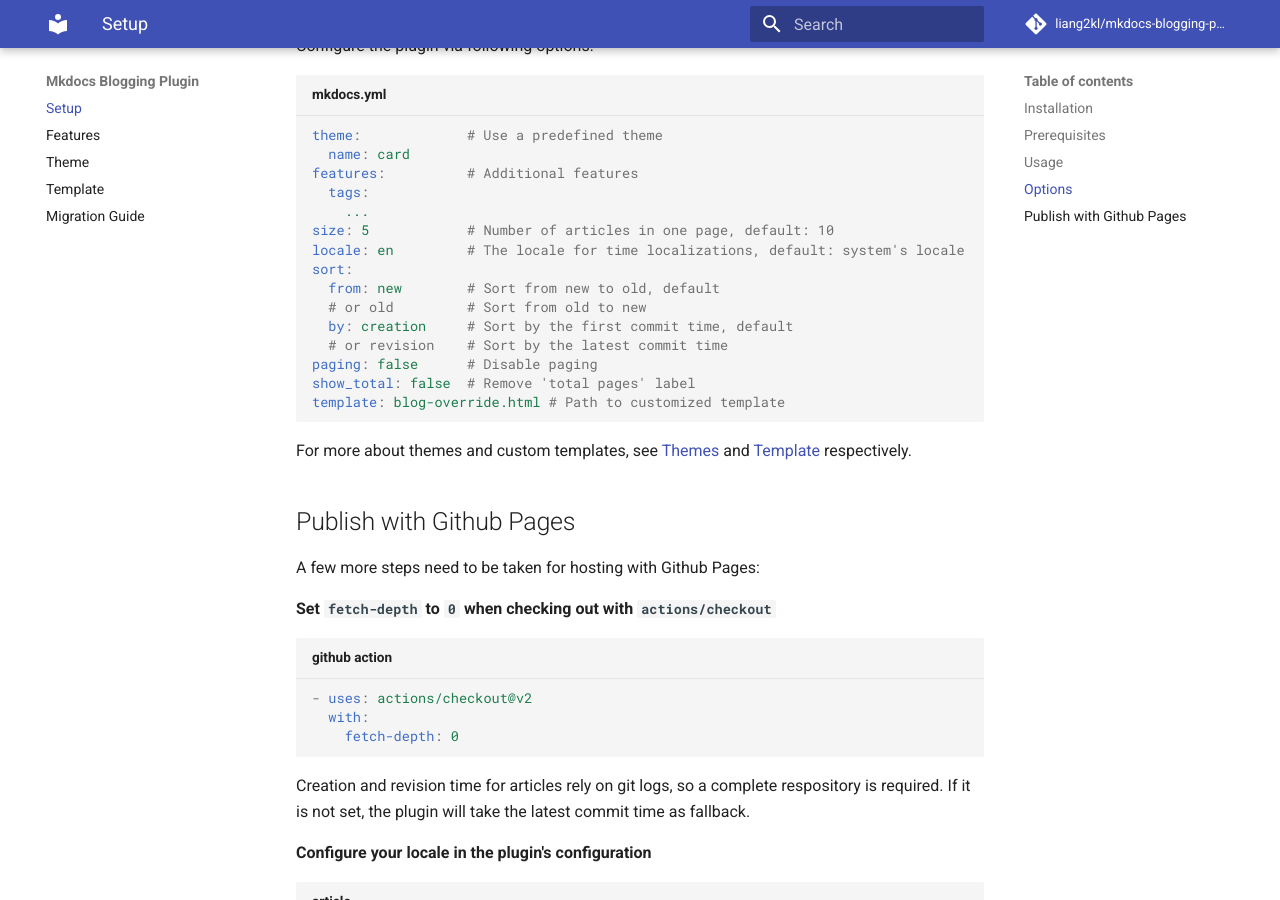
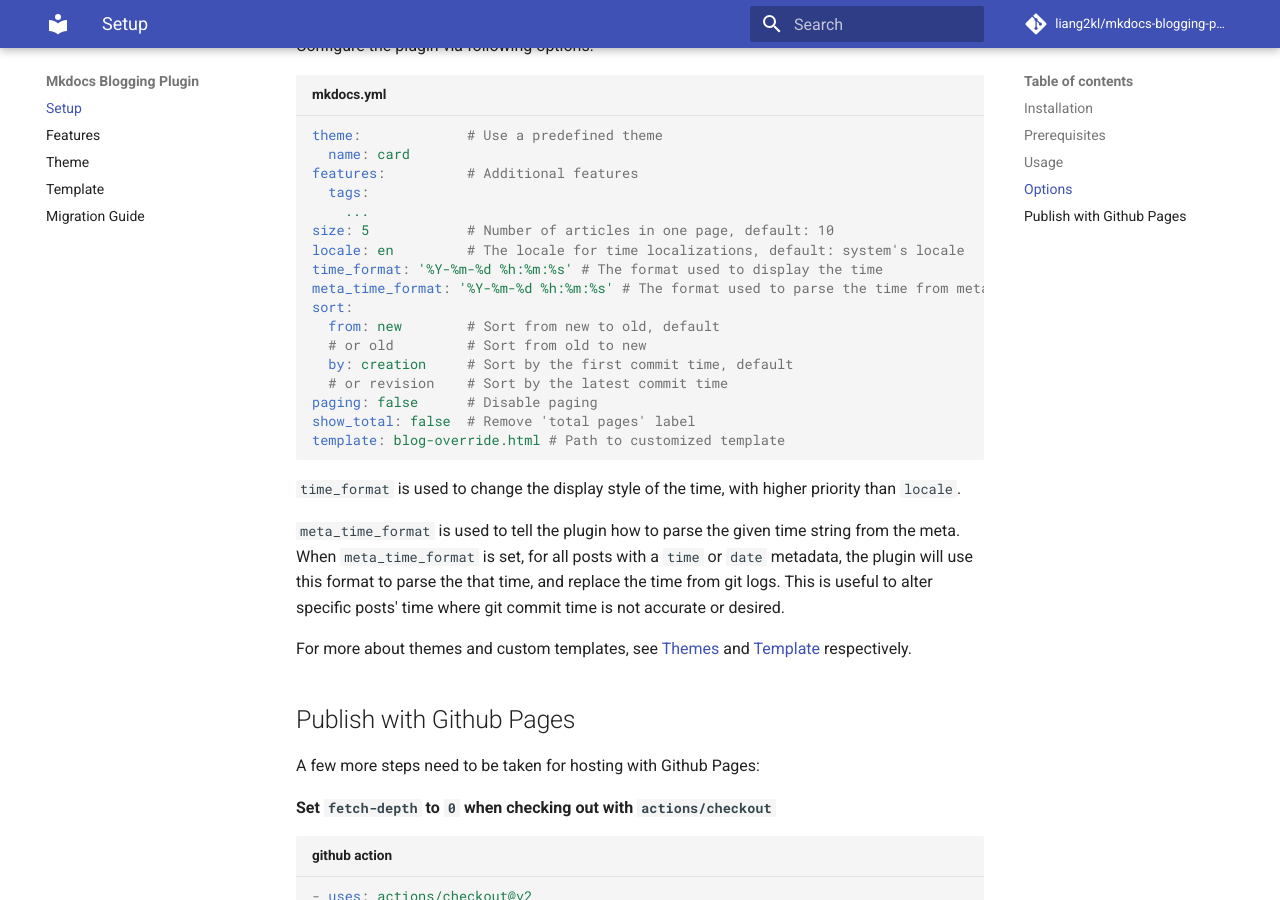
Before and after one commit to liang2kl/mkdocs-blogging-plugin, an MkDocs documentation site: the page built from docs/index.md, in a window 1280 px wide and 900 px high, scrolled down 2036 px. Built offline with MkDocs 1.6.1 and Material for MkDocs 9.7.7, drawn with Linux system fonts in a browser that asks for light colours; comment, search, counter and statistics services are not loaded.

Commit message:
Update docs

````diff
--- a/docs/index.md
+++ b/docs/index.md
@@ -92,6 +90,8 @@ features:          # Additional features
     ...
 size: 5            # Number of articles in one page, default: 10
 locale: en         # The locale for time localizations, default: system's locale
+time_format: '%Y-%m-%d %h:%m:%s' # The format used to display the time
+meta_time_format: '%Y-%m-%d %h:%m:%s' # The format used to parse the time from meta
 sort:
   from: new        # Sort from new to old, default
   # or old         # Sort from old to new
@@ -101,6 +101,13 @@ paging: false      # Disable paging
 show_total: false  # Remove 'total pages' label
 template: blog-override.html # Path to customized template
 ```
+
+`time_format` is used to change the display style of the time, with higher priority than `locale`.
+
+`meta_time_format` is used to tell the plugin how to parse the given time string from the meta.
+When `meta_time_format` is set, for all posts with a `time` or `date` metadata, the plugin will
+use this format to parse the that time, and replace the time from git logs. This is
+useful to alter specific posts' time where git commit time is not accurate or desired.
 
 For more about themes and custom templates, see [Themes](theme.md) and [Template](theme.md) respectively.
 
````
Also changed, not shown: other parts of docs/index.md (+0 -2 lines).
